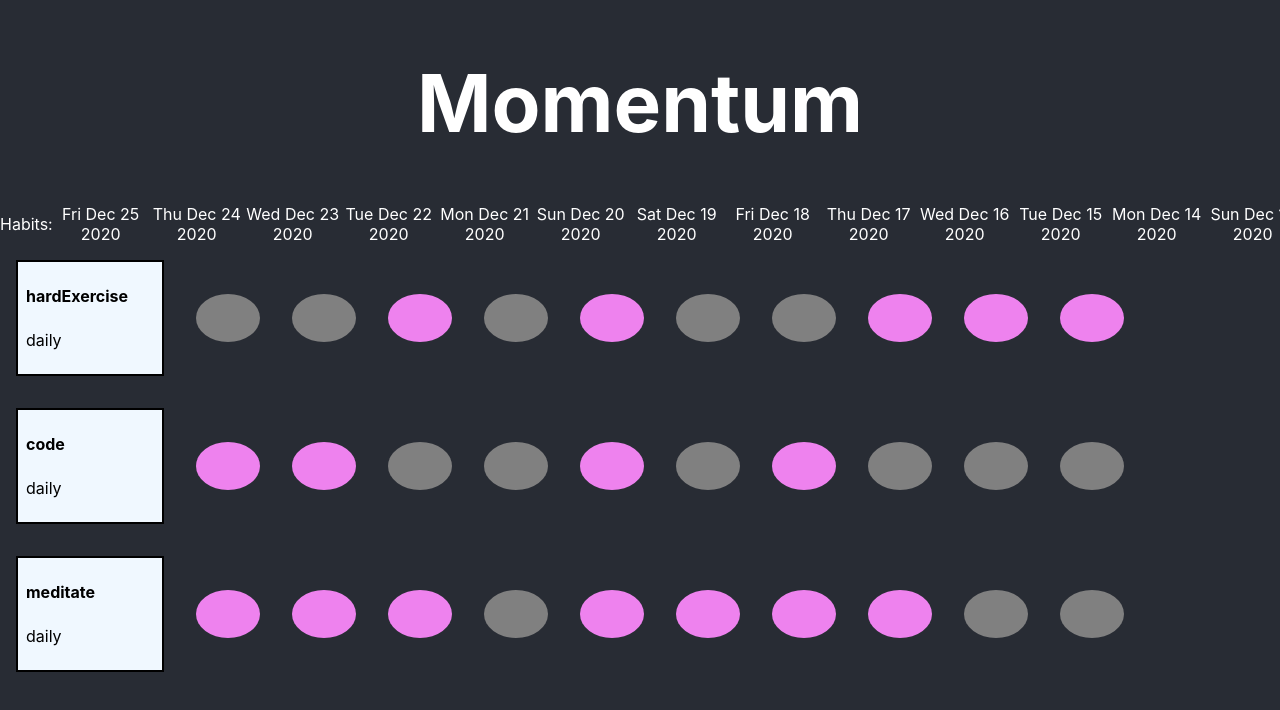
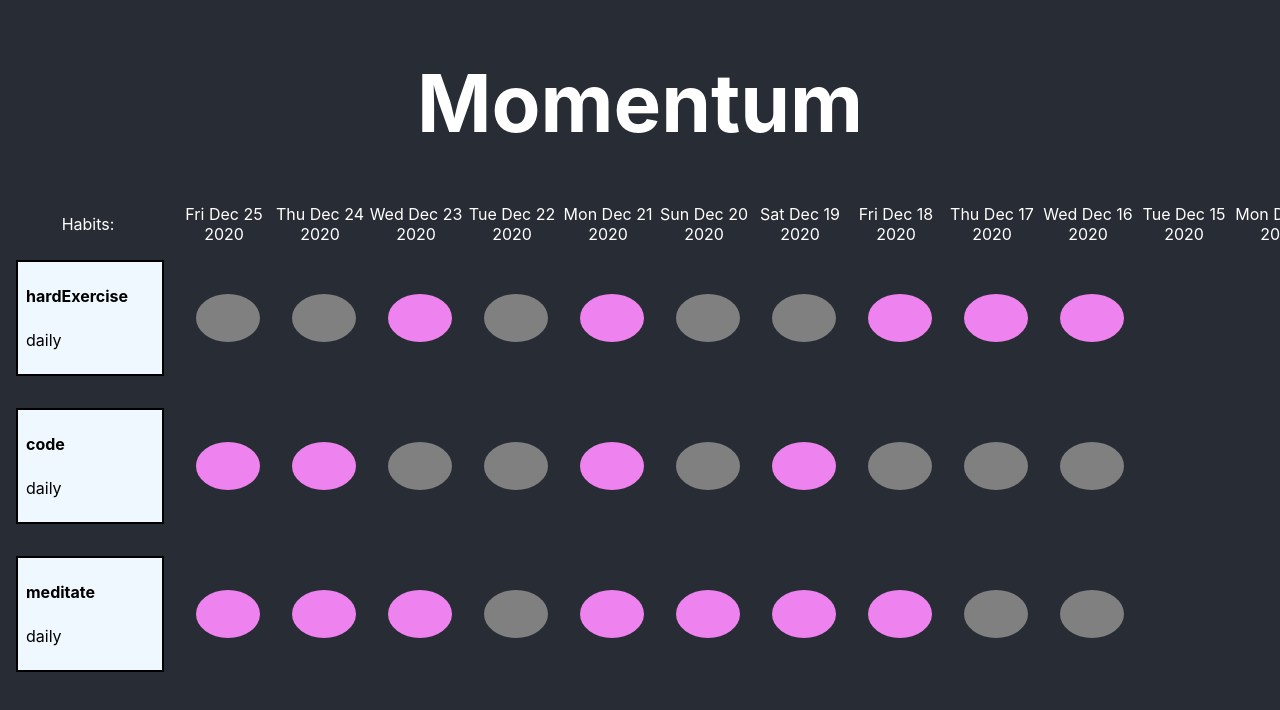
Before and after one commit to methoil/momentum, a React (Create React App) app: page / in a window 1280 px wide. Shown: the top 710 px of the page. Built offline with nearby package versions, Linux system fonts and the light colour scheme.

Commit message:
fix(dates): labels line up with links

```diff
--- a/src/components/dates-title-bar.scss
+++ b/src/components/dates-title-bar.scss
@@ -23,4 +23,5 @@
 
 .date-titlebar-left-label {
     width: 11rem;
+    min-width: 11rem;
 }
```
